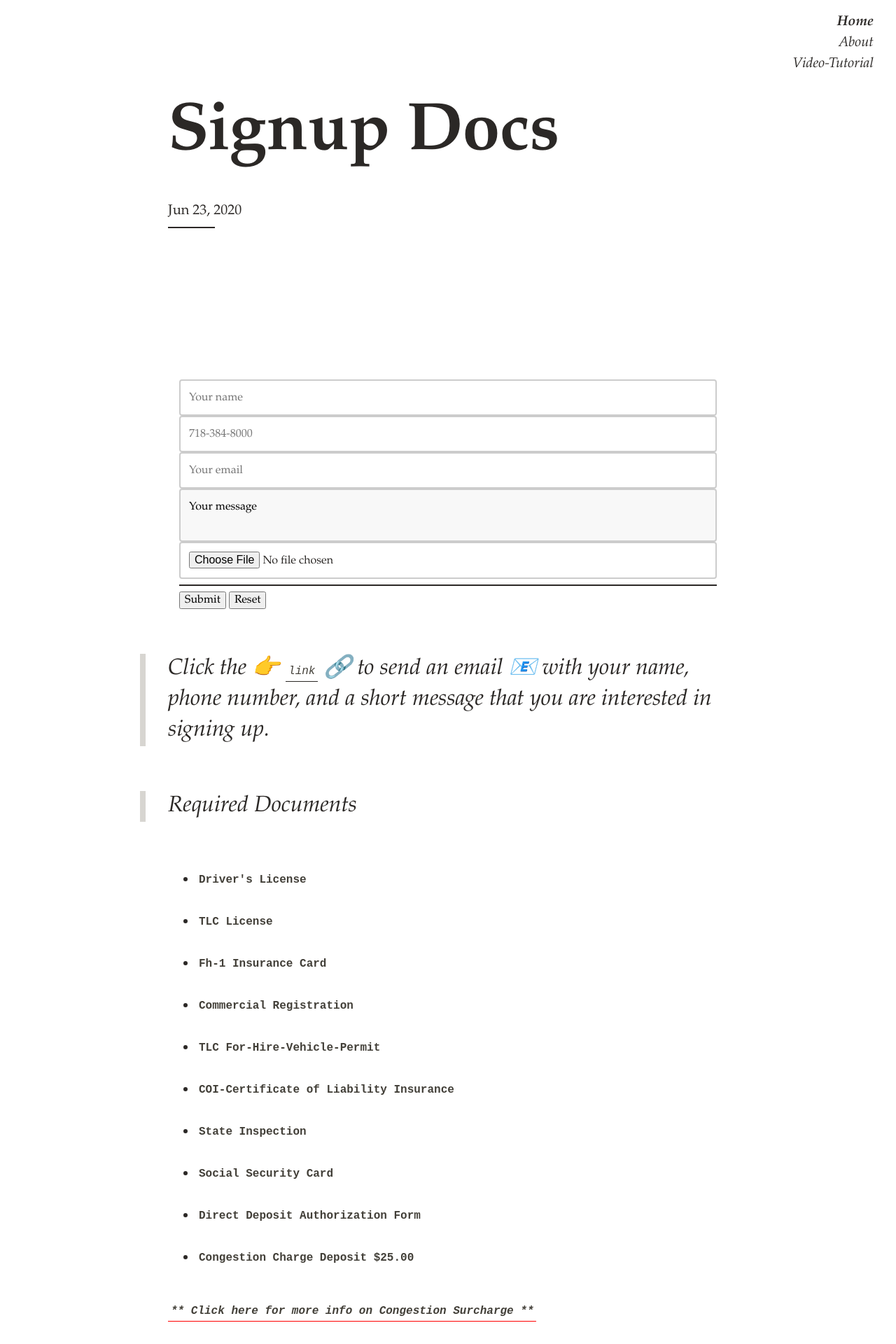
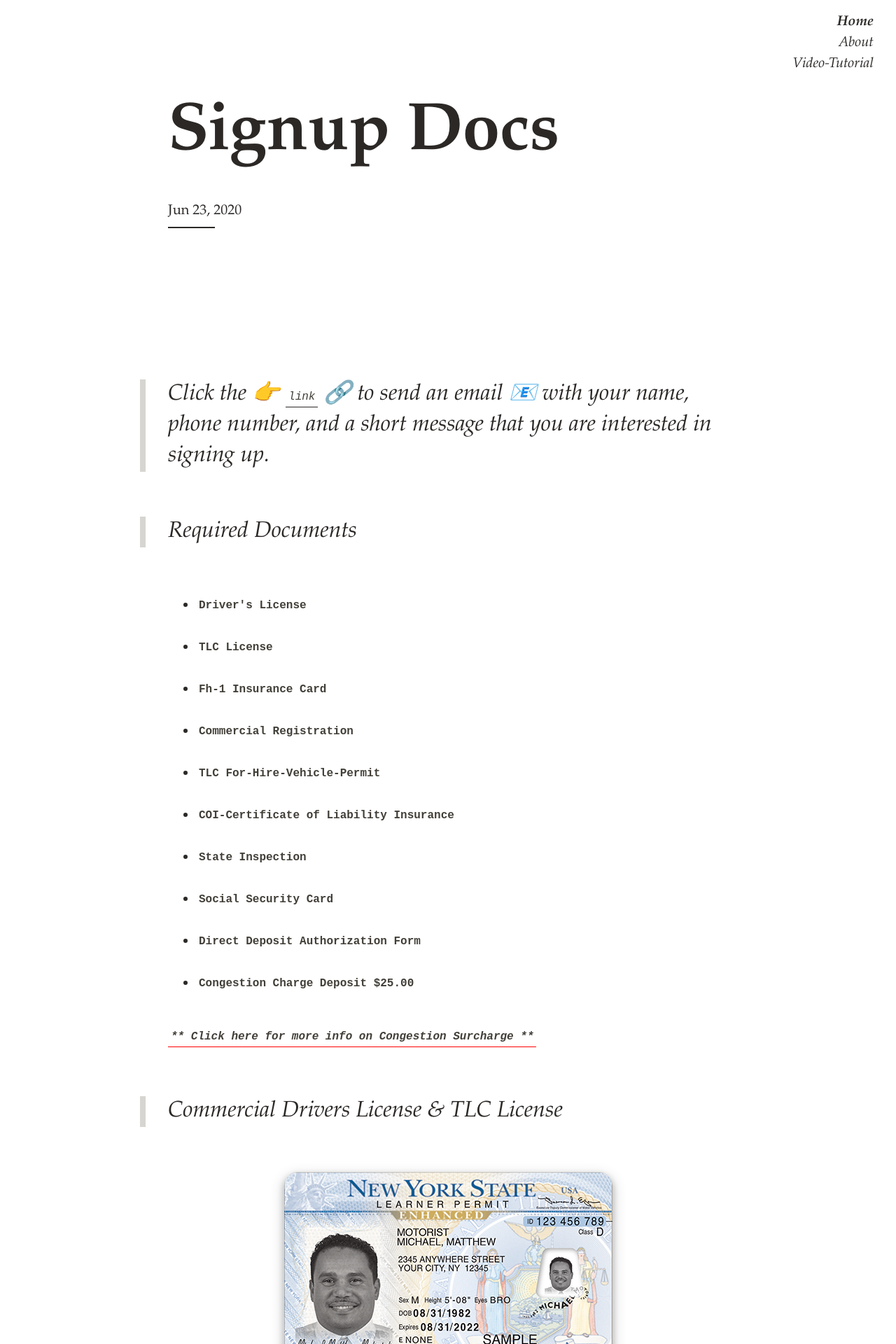
Before and after one commit to brd-blog/info-site, a Jekyll site: the page built from _posts/2020-06-23-required-documents.md, in a window 1280 px wide. Shown: the top 1920 px of the page at 70% size. Built offline with Jekyll 4.4.1, drawn with Linux system fonts in a browser that asks for light colours; nearby versions of some CDN libraries; emoji names are drawn with the system emoji font.

Commit message:
removed form

```diff
--- a/_includes/form.html
+++ /dev/null
@@ -1,16 +0,0 @@
-<div class="container mx-auto clearfix mt-2 mt-lg-4 px-2">
-  <div class="form-group">
-    <form id="gform" name="gform" target="hidden_iframe" onsubmit="submitted=true;" action="https://docs.google.com/forms/d/e/1FAIpQLSc2--kAVEkAZAMF97NCTulmeQNunQvn-hdfrV6IJrw0VxcVUw/formResponse?">
-      <input for="entry.1781500597" class="form-control" type="text" name="entry.1781500597" placeholder="Your name" />
-      <input for="entry.297979220" class="form-control" type="tel" id="entry.297979220" name="entry.297979220" placeholder="718-384-8000" pattern="[0-9]{3}-[0-9]{3}-[0-9]{4}" required>
-      <input for="entry.1640447617" class="form-control" type="email" name="entry.1640447617" placeholder="Your email" />
-      <textarea for="entry.1294135889" class="form-control" type="text" name="entry.1294135889" placeholder="Your message">Your message</textarea>
-      <input class="form-control" type="file" name="file" placeholder="Your file" />
-      <hr>
-      <input class="btn btn-primary" type="submit"/>
-      <input class="btn btn-primary" type="reset" />
-    </form>
-
-    <iframe name="hidden_iframe" id="hidden_iframe" style="display:none;" onload="if(submitted){}" ></iframe>
-  </div>
-</div>
--- a/_posts/2020-06-23-required-documents.md
+++ b/_posts/2020-06-23-required-documents.md
@@ -7,7 +7,6 @@ tags: docs
 youtubeId: ADWQ-QbPi_A
 ---
 
-{% include form.html %}
 
 > Click the :point_right: [`link`](mailto:office@brooklyncab.com) :link: to send an email :email: with your name, phone number, and a short message that you are interested in signing up.
 
```
